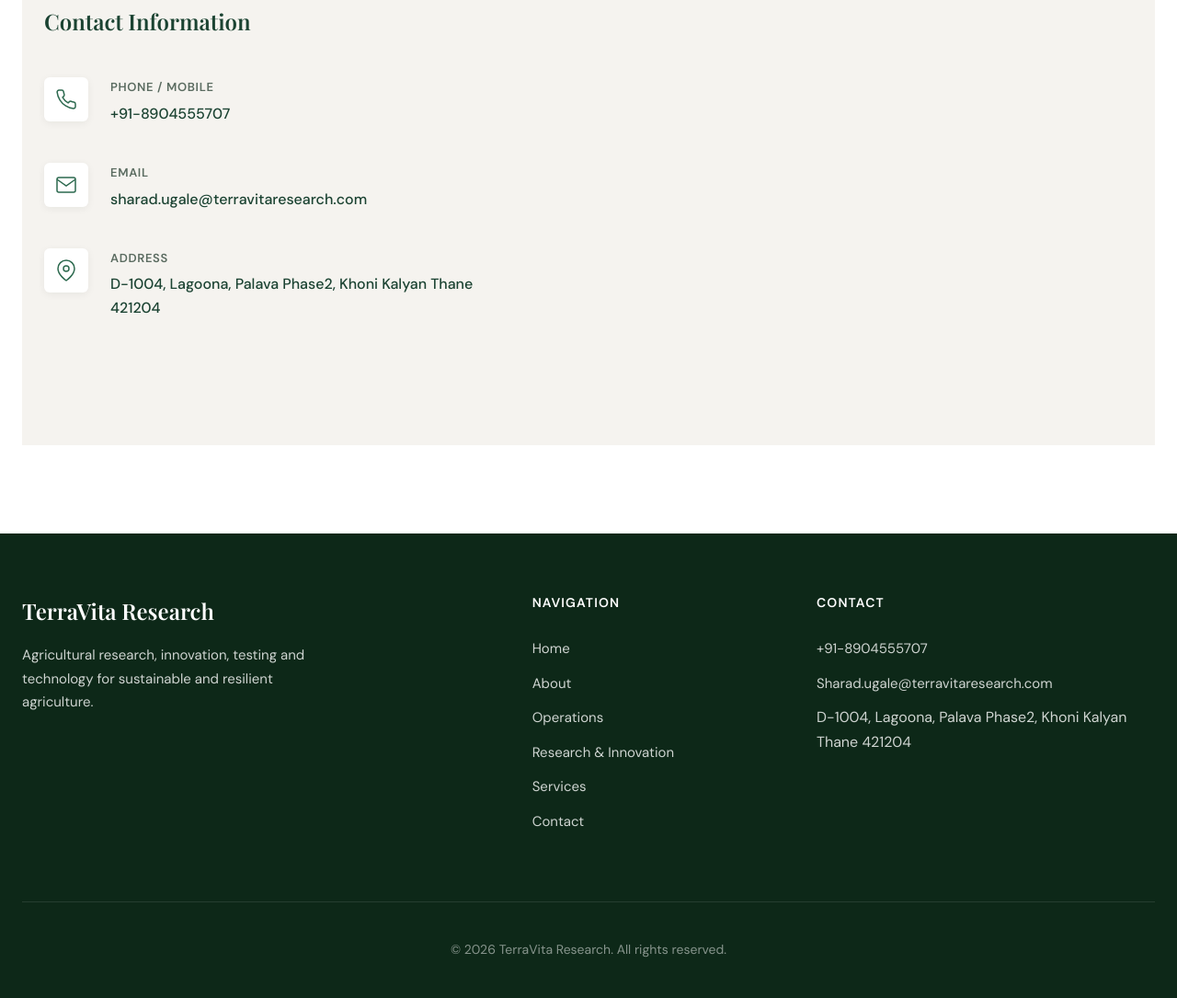
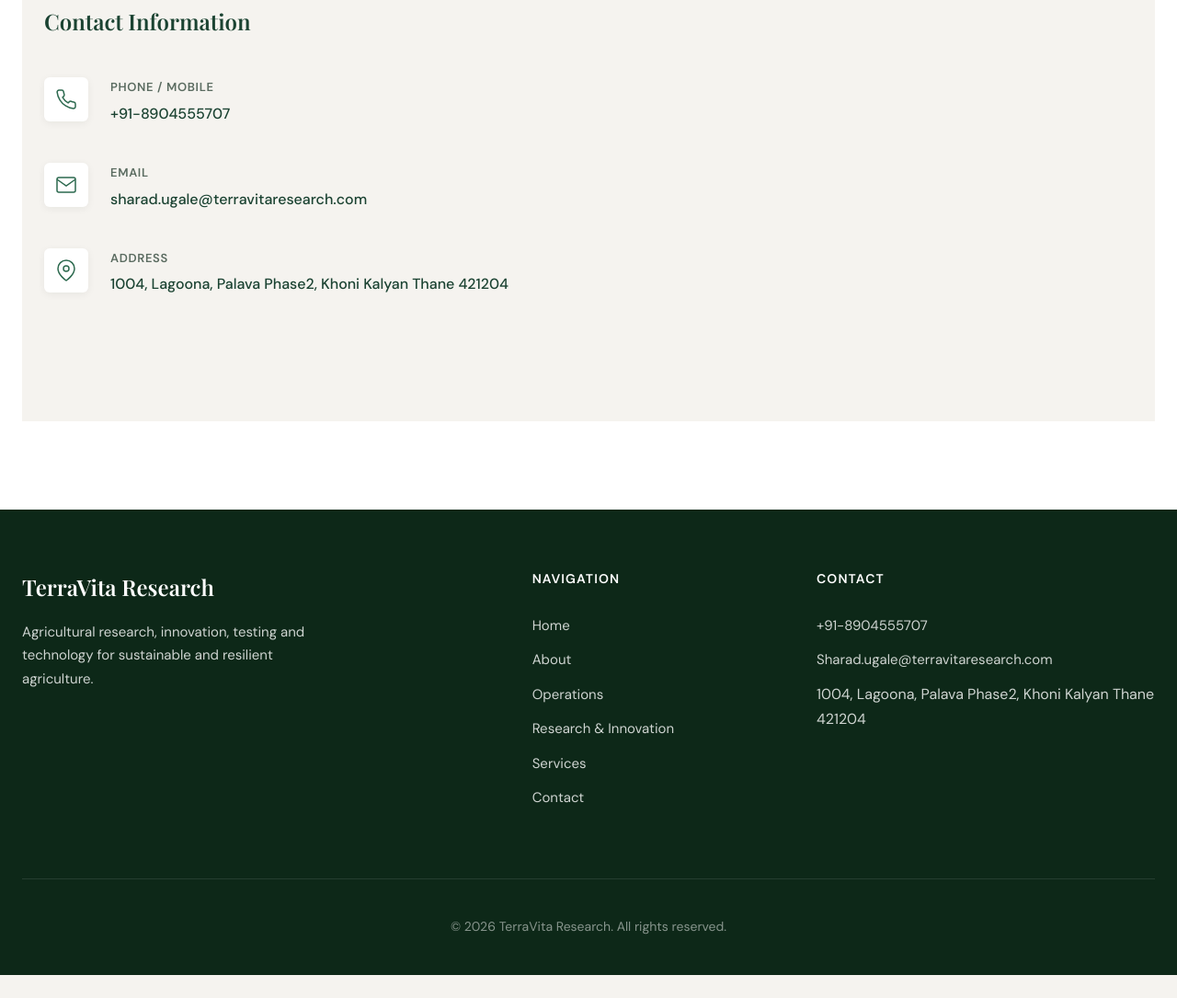
Before and after one commit to shyamdhakne/terravita-research, a plain HTML site: page index.html in a window 1280 px wide. Shown: the part 10360-11445 px from the top of the page at 92% size. After the commit the page ends 11420 px from the top, so only its background shows below. Drawn offline with nearby package versions, Linux system fonts and the light colour scheme; a web font is replaced by a local one.

Commit message:
corrected address

```diff
--- a/index.html
+++ b/index.html
@@ -602,7 +602,7 @@
               </span>
               <div>
                 <span class="contact__item-label">Address</span>
-                <address class="contact__item-value contact__address">D-1004, Lagoona, Palava Phase2, Khoni Kalyan Thane 421204</address>
+                <address class="contact__item-value contact__address">1004, Lagoona, Palava Phase2, Khoni Kalyan Thane 421204</address>
               </div>
             </div>
           </div>
@@ -692,7 +692,7 @@
           <ul class="footer__links">
             <li><a href="tel:+918904555707">+91-8904555707</a></li>
             <li><a href="mailto:sharad.ugale@terravitaresearch.com">Sharad.ugale@terravitaresearch.com</a></li>
-            <li>D-1004, Lagoona, Palava Phase2, Khoni Kalyan Thane 421204</li>
+            <li>1004, Lagoona, Palava Phase2, Khoni Kalyan Thane 421204</li>
           </ul>
         </div>
       </div>
```
